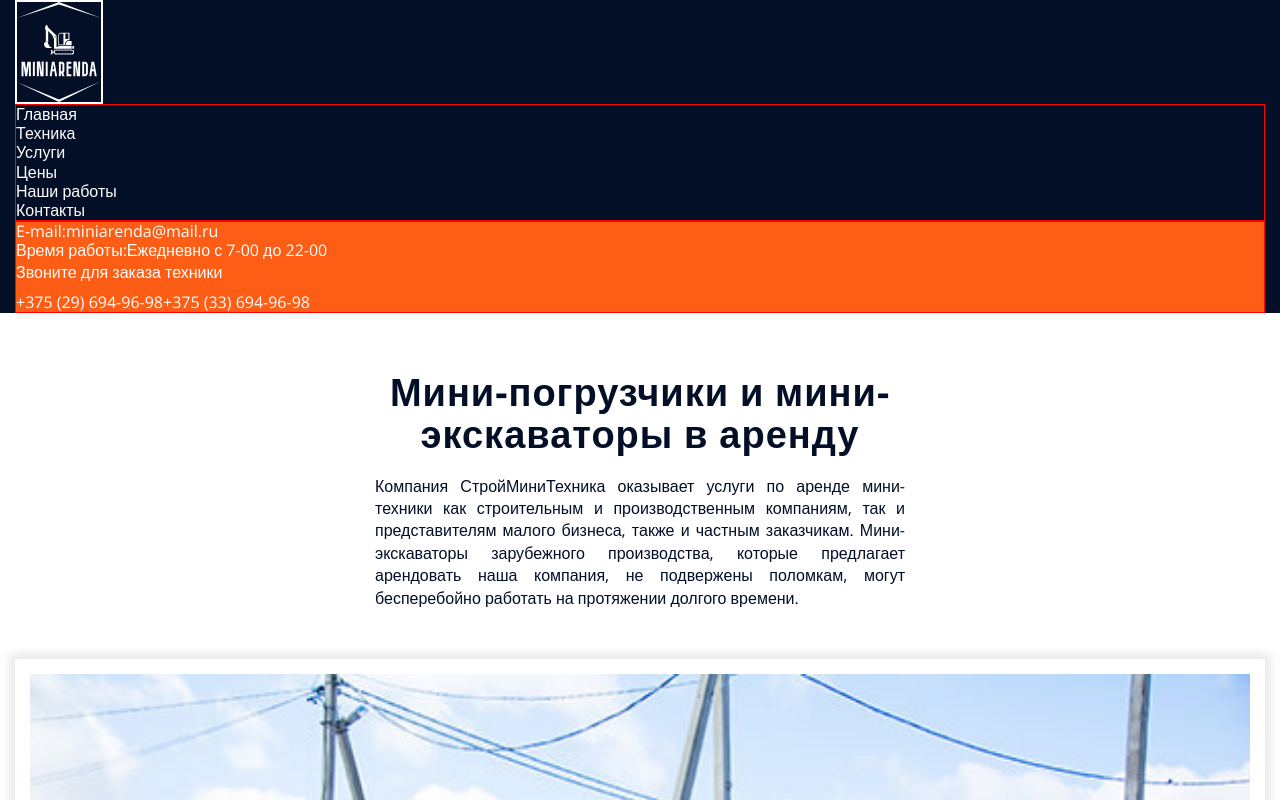
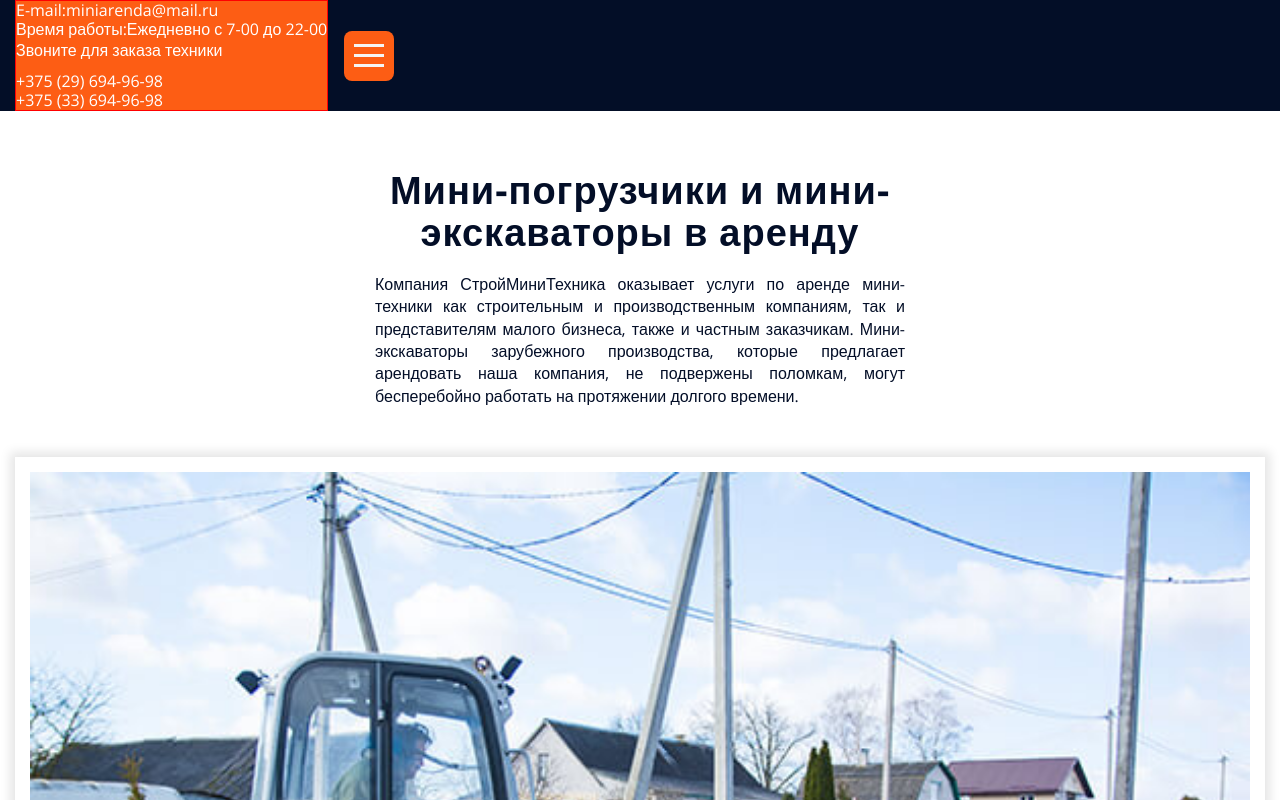
Before and after one commit to TanyaDanilovich/miniarenda_styled, a React app: page / in a window 1280 px wide. Shown: the top 800 px of the page. Built offline with nearby package versions, Linux system fonts and the light colour scheme.

Commit message:
fix burger

```diff
--- a/src/shared/styled/BurgerButton.tsx
+++ b/src/shared/styled/BurgerButton.tsx
@@ -13,19 +13,17 @@ export const BurgerButton = ({isOpen, callback}: props) => {
     );
 };
 
-const StyledBurgerButton = styled.button<{ $isOpen: boolean }>`
-  display: none;
-  border: none;
-  @media ${({theme}) => theme.media.tablet} {
-    display: flex;
-  }
-  width: 40px;
-  height: 40px;
-  padding: 5px;
+const StyledBurgerButton = styled.div<{ $isOpen: boolean }>`
+  display:flex;
+  align-items:center;
+  margin-left: 1rem;
+
+  height: 50px;
+  padding: 10px;
   position: relative;
-  justify-content: center;
-  align-items: center;
-  //border: none;
+
+  background-color: ${({theme}) => theme.colors.primary};
+  border-radius: 8px;
 
   span {
     display: block;
@@ -42,15 +40,16 @@ const StyledBurgerButton = styled.button<{ $isOpen: boolean }>`
       &:before,
       &:after {
         position: absolute;
+        display: block;
         content: "";
         height: 3px;
         width: 30px;
           background-color: ${({theme}) => theme.colors.white_smoke};
-      left: 5px;
-      transform: rotate(0) translateX(0) translateY(0);
+        //left: 50%;
+        transform: translateX(-50%);
+        //transform: rotate(0) translateX(-50%) translateY(0);
           transition: ${({theme}) => theme.duration.middle};
       }
-
     &:before {
       transform: translateY(10px);
 
--- a/src/shared/styled/Logo.tsx
+++ b/src/shared/styled/Logo.tsx
@@ -12,5 +12,6 @@ export const Logo = ({}: props) => {
 
 type StyledLogoProps = {};
 const StyledLogo = styled.img<StyledLogoProps>`
-  ${({theme})=>outline(2,theme.colors.white)}
+  ${({theme}) => outline(2, theme.colors.white)}
+  display: none;
 `;
--- a/src/shared/styled/navigation/Navigation.tsx
+++ b/src/shared/styled/navigation/Navigation.tsx
@@ -1,5 +1,4 @@
 import styled from "styled-components";
-import {outline} from '../../../app/styles/mixins';
 
 type props = {};
 export const Navigation = ({}: props) => {
@@ -56,8 +55,11 @@ export const Navigation = ({}: props) => {
 
 
 export const StyledNavigation = styled.nav<{}>`
-  ${outline()}
- a{
-   color:${props=>props.theme.colors.white};
- }
+  width: 0;
+  height: 0;
+  overflow: hidden;
+
+  a {
+    color: ${props => props.theme.colors.white};
+  }
 `;
--- a/src/widgets/header/Header.tsx
+++ b/src/widgets/header/Header.tsx
@@ -5,12 +5,13 @@ import {HeaderTop} from './HeaderTop';
 import {Container} from '../../shared/styled/Container';
 import {BurgerButton} from '../../shared/styled/BurgerButton';
 import {useState} from 'react';
+import {S_Flex} from '../../shared/styled/S_Flex';
 
 type props = {};
 export const Header = ({}: props) => {
 
     const [isOpen, setIsOpen] = useState(false);
-    const isOpenToggler = () => setIsOpen((prev) => !prev);
+    const isOpenTogler = () => setIsOpen((prev) => !prev);
 
     return (
 
@@ -18,13 +19,13 @@ export const Header = ({}: props) => {
         <StyledHeader id = "header" className = "">
             <Container>
 
+                <S_Flex $align = {"center"}>
+                    <Logo/>
+                    <Navigation/>
+                    <HeaderTop/>
+                    <BurgerButton isOpen = {isOpen} callback = {isOpenTogler}/>
 
-                <Logo/>
-                <Navigation/>
-                <HeaderTop/>
-                <BurgerButton isOpen = {isOpen} callback = {isOpenToggler}/>
-
-
+                </S_Flex>
             </Container>
         </StyledHeader>
 
--- a/src/widgets/header/HeaderTop.tsx
+++ b/src/widgets/header/HeaderTop.tsx
@@ -1,5 +1,6 @@
 import styled from "styled-components";
 import {outline} from '../../app/styles/mixins';
+import {S_Flex} from '../../shared/styled/S_Flex';
 
 type props = {};
 export const HeaderTop = ({}: props) => {
@@ -22,12 +23,12 @@ export const HeaderTop = ({}: props) => {
                     <span>Ежедневно с 7-00 до 22-00</span>
                 </div>
 
-                <div>
+                <S_Flex $direction = {"column"}>
                     <p>Звоните для заказа техники</p>
                     <a href = "tel:+375296949698">+375 (29) 694-96-98</a>
                     <a href = "tel:+375336949698">+375 (33) 694-96-98</a>
 
-                </div>
+                </S_Flex>
             </div>
 
 
```
Also changed, not shown: src/widgets/header/Header1.tsx (deleted, +0 -80 lines), src/widgets/header/HeaderDesktopMenu.tsx (deleted, +0 -21 lines), src/widgets/header/HeaderMobileMenu.tsx (deleted, +0 -56 lines). Lines whose indentation alone changed are shown as unchanged.
